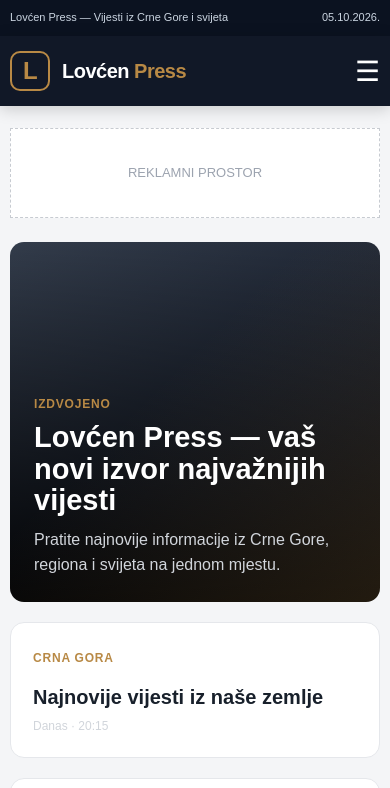
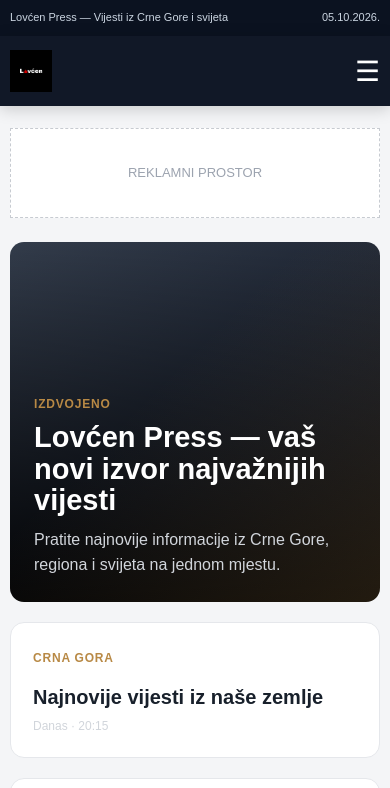
Before and after one commit to zenga-me/LovcenPress, a plain HTML site: page index.html in a window 390 px wide. Shown: the top 788 px of the page. Drawn offline with Linux system fonts and the light colour scheme.

Commit message:
Enhance logo display and mobile styles
Updated logo image and styles for better responsiveness.

```diff
--- a/index.html
+++ b/index.html
@@ -82,6 +82,13 @@
 font-weight:800;
 font-size:24px;
 letter-spacing:-.5px;
+}
+  .logo img{
+height:52px;
+width:auto;
+max-width:230px;
+object-fit:contain;
+display:block;
 }
 
 .logo-mark{
@@ -506,6 +513,10 @@
 /* MOBILE */
 
 @media(max-width:900px){
+  .logo img{
+height:42px;
+max-width:190px;
+  }
 
 nav{
 display:none;
@@ -636,9 +647,8 @@
 
 <div class="container header-main">
 
-<a href="#" class="logo">
-<div class="logo-mark">L</div>
-<div>Lovćen <span>Press</span></div>
+<a href="#naslovna" class="logo">
+<img src="./Picsart_26-10-03_13-30-45-205.jpg" alt="Lovćen Press">
 </a>
 
 <button class="menu-btn" onclick="toggleMenu()">☰</button>
```
